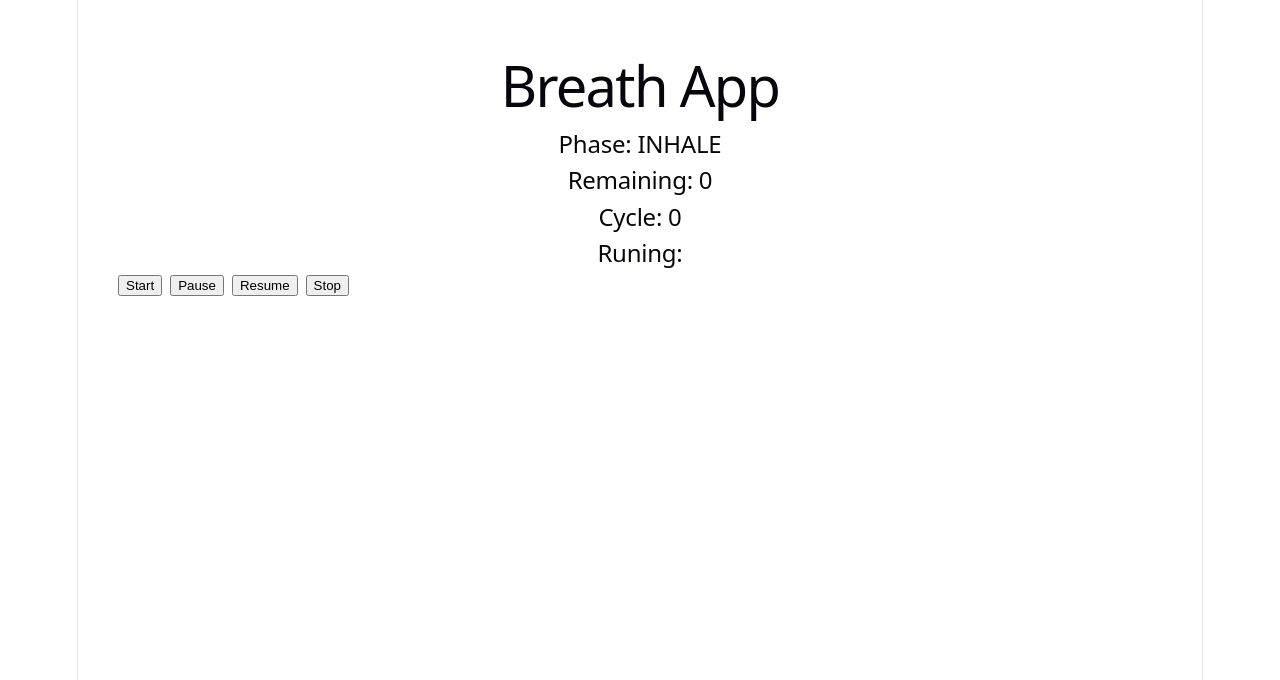
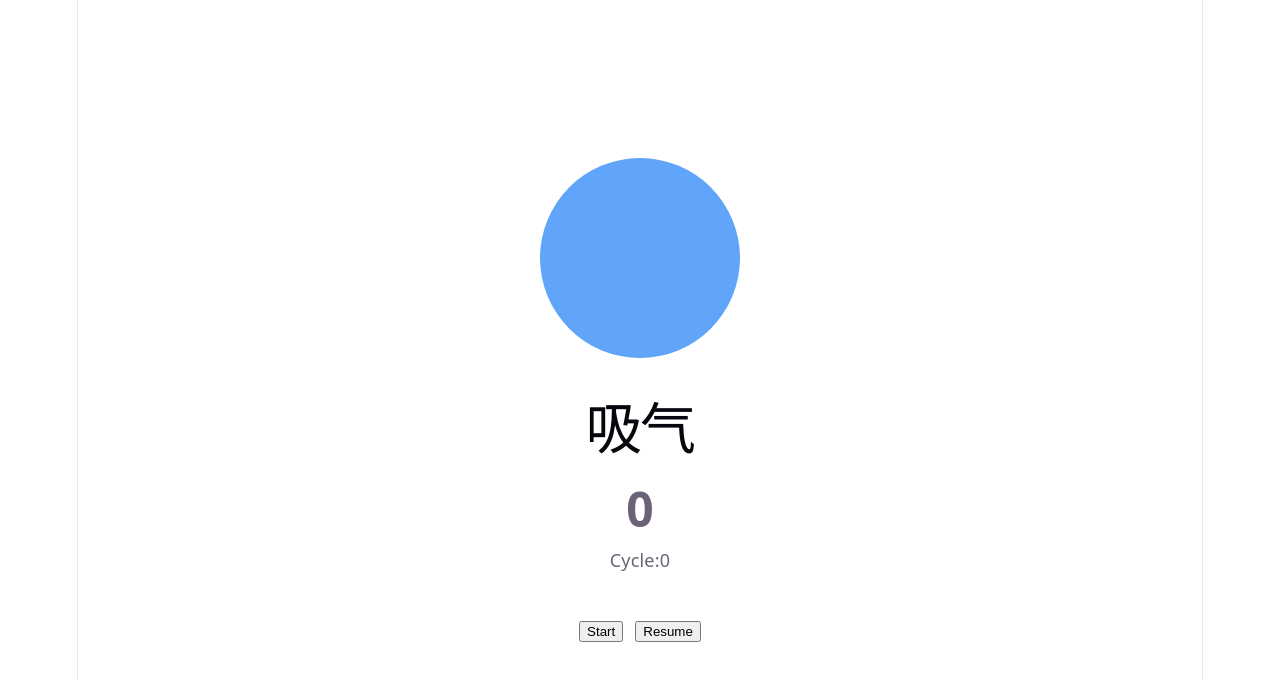
Before and after one commit to laughing96/breath-app, a React (Vite) app: page / in a window 1280 px wide. Shown: the top 680 px of the page. Built offline with nearby package versions, Linux system fonts and the light colour scheme.

Commit message:
根据状态显示不同的按钮

```diff
--- a/src/App.tsx
+++ b/src/App.tsx
@@ -1,21 +1,35 @@
 import { useBreathing } from "./hooks/useBreathing";
+
+import { BreathingCircle } from "./components/Breathingcircle";
+import { PhaseLabel } from "./components/PhaseLabel";
+import { Countdown } from "./components/Countdown";
+import { ControlPanel } from "./components/ControlPanel";
 
 export default function App() {
     const { state, start, pause, resume, stop } = useBreathing();
 
     return (
-        <div style={{ padding: 40 }}>
-            <h1>Breath App </h1>
-            <h2> Phase: {state.phase}</h2>
-            <h2> Remaining: {state.remaining}</h2>
-            <h2> Cycle: {state.cycle}</h2>
-            <h2> Runing: {state.running}</h2>
-            <div style={{ display: "flex", gap: 8 }}>
-                <button onClick={start}> Start </button>
-                <button onClick={pause}> Pause </button>
-                <button onClick={resume}> Resume</button>
-                <button onClick={stop}> Stop</button>
-            </div>
+        <div
+            style={{
+                minHeight: "100vh",
+                display: "flex",
+                flexDirection: "column",
+                alignItems: "center",
+                justifyContent: "center",
+                gap: 24,
+            }}
+        >
+            <BreathingCircle phase={state.phase} />
+            <PhaseLabel phase={state.phase} />
+            <Countdown remaining={state.remaining} />
+            <div> Cycle:{state.cycle} </div>
+            <ControlPanel
+            running={state.running}
+                onStart={start}
+                onPause={pause}
+                onResume={resume}
+                onStop={stop}
+            />
         </div>
     );
 }
--- /dev/null
+++ b/src/components/Breathingcircle.tsx
@@ -0,0 +1,11 @@
+interface Props {
+    phase: string;
+}
+
+export function BreathingCircle(
+    props: Props
+) {
+    return (
+        <div style={{width:200, height:200, borderRadius:"50%", background:"#60a5fa",}}/>
+    );
+}
--- /dev/null
+++ b/src/components/ControlPanel.tsx
@@ -0,0 +1,31 @@
+interface ControlPaneProps {
+    running: boolean;
+    onStart: () => void;
+    onPause: () => void;
+    onResume: () => void;
+    onStop: () => void;
+}
+
+export function ControlPanel({
+    running,
+    onStart,
+    onPause,
+    onResume,
+    onStop,
+}: ControlPaneProps) {
+    return (
+        <div style={{ display: "flex", gap: 12, marginTop: 24 }}>
+            {!running ? (
+                <>
+                    <button onClick={onStart}>Start</button>
+                    <button onClick={onResume}>Resume</button>
+                </>
+            ) : (
+                <>
+                    <button onClick={onPause}>Pause</button>
+                    <button onClick={onStop}>Stop</button>
+                </>
+            )}
+        </div>
+    );
+}
--- /dev/null
+++ b/src/components/Countdown.tsx
@@ -0,0 +1,11 @@
+interface CountdownProps {
+    remaining:number;
+}
+
+export function Countdown({ remaining }: CountdownProps) {
+    return (
+        <div style={{fontSize:48, fontWeight:"bold",}}>
+        {remaining}
+        </div>
+    )
+}
--- /dev/null
+++ b/src/components/PhaseLabel.tsx
@@ -0,0 +1,12 @@
+import { Phase } from "../models/Breathings.ts";
+
+const phaseMap = {
+    INHALE: "吸气",
+    HOLD1: "屏息",
+    EXHALE: "呼气",
+    HOLD2: "屏息",
+};
+
+export function PhaseLabel({ phase }: { phase: Phase }) {
+    return <h1> {phaseMap[phase]} </h1>;
+}
```
